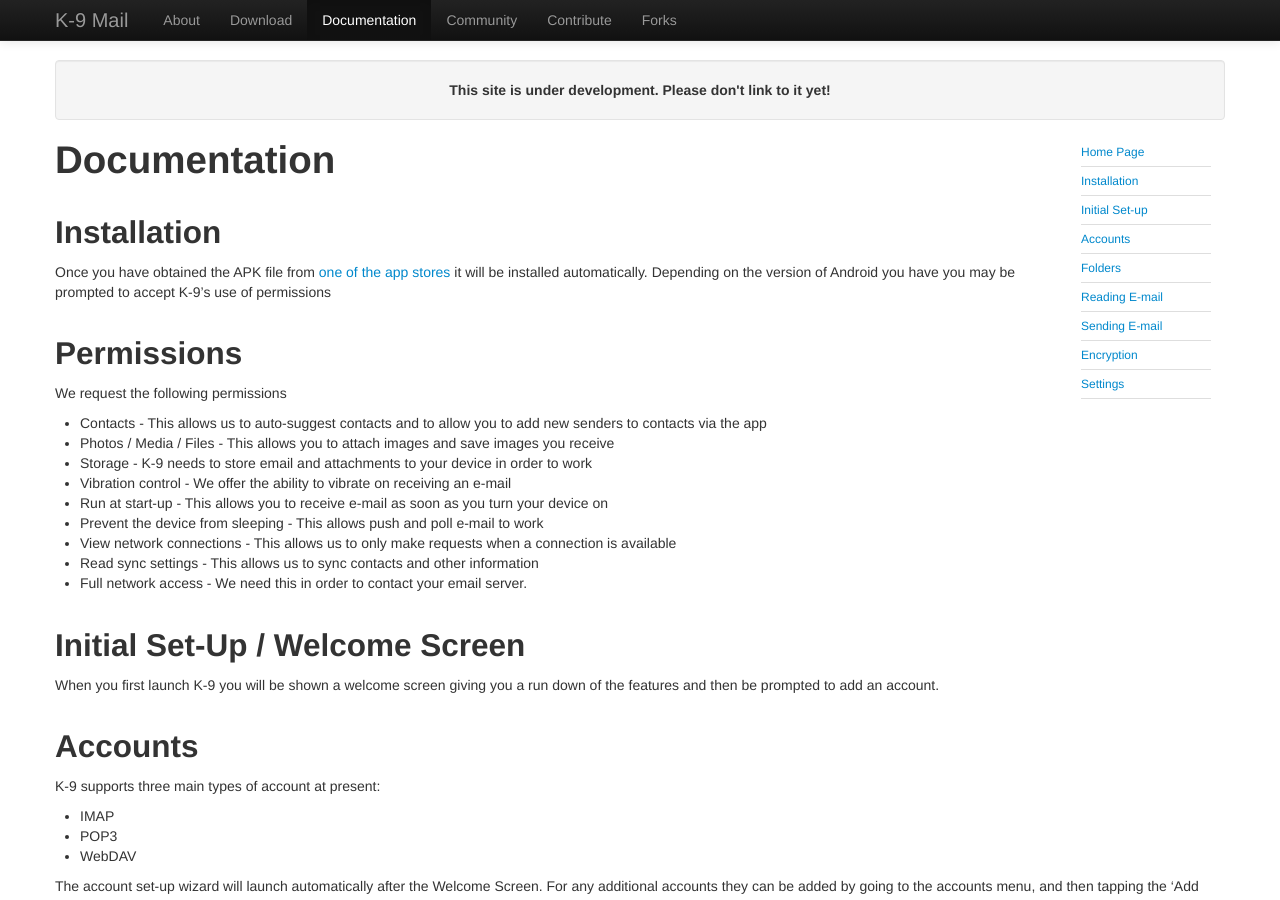
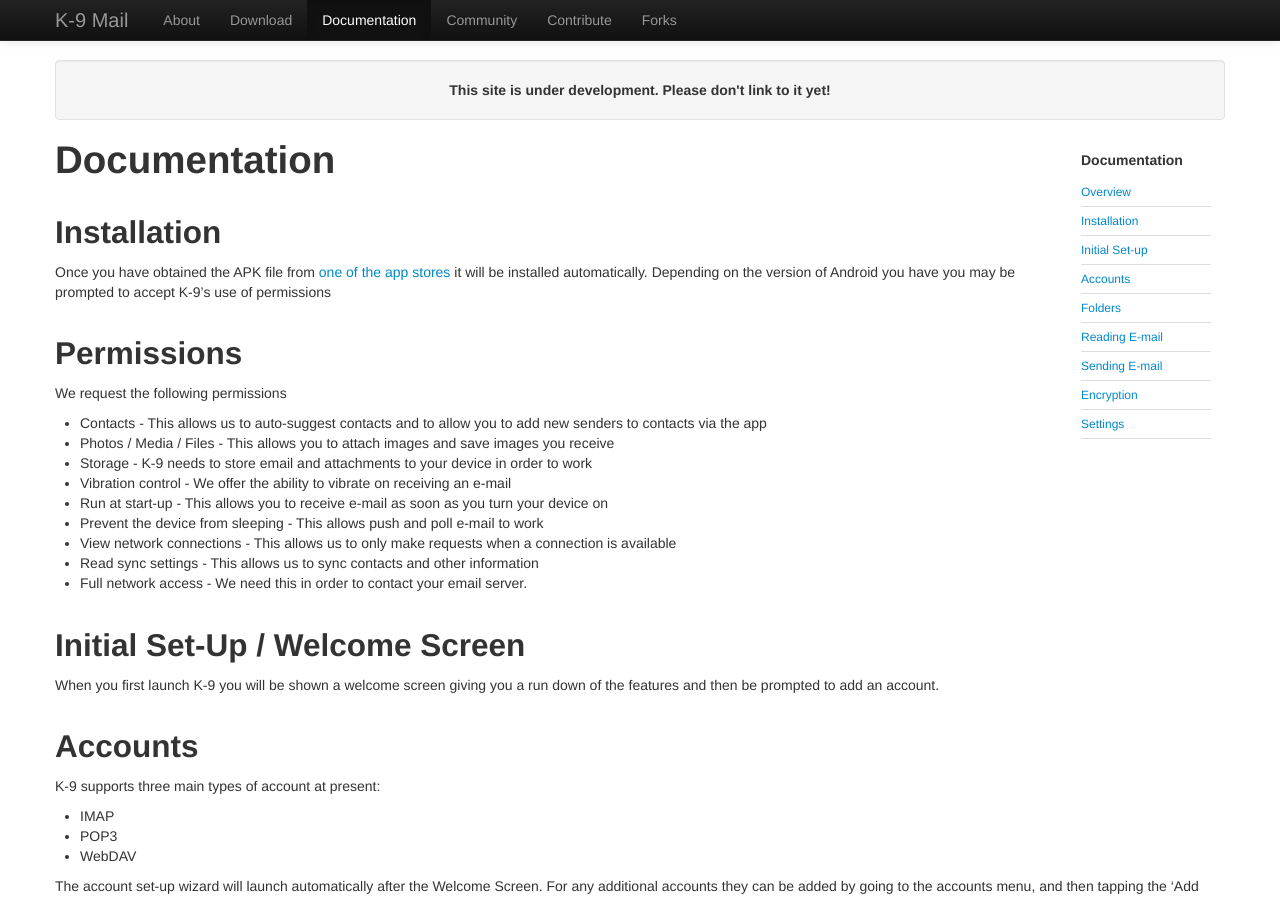
Before and after one commit to k9mail/k9mail.app, a Jekyll site: the page built from documentation.md, in a window 1280 px wide and 900 px high. Built offline with Jekyll 4.4.1, drawn with Linux system fonts in a browser that asks for light colours; nearby versions of some CDN libraries.

Commit message:
Update documentation-header.html

```diff
--- a/_includes/documentation-header.html
+++ b/_includes/documentation-header.html
@@ -1,7 +1,8 @@
 
 <div class="documentation-nav">
+	<h5>Documentation</h5>
 	<ul class="submenu">
-		<li id="n-mainpage"><a href="/documentation.html">Home Page</a></li>
+		<li id="n-mainpage"><a href="/documentation.html">Overview</a></li>
 		<li><a href="/documentation/installation.html">Installation</a></li>
 		<li><a href="/documentation/setup.html">Initial Set-up</a></li>
 		<li><a href="/documentation/accounts.html">Accounts</a></li>
```
